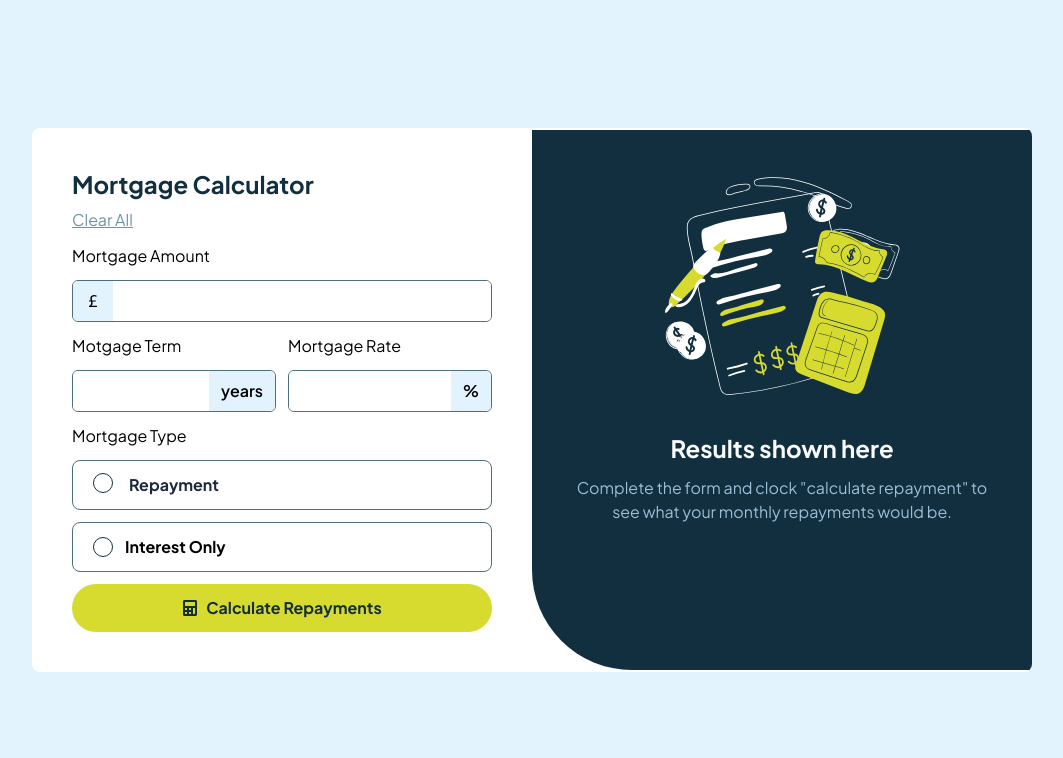
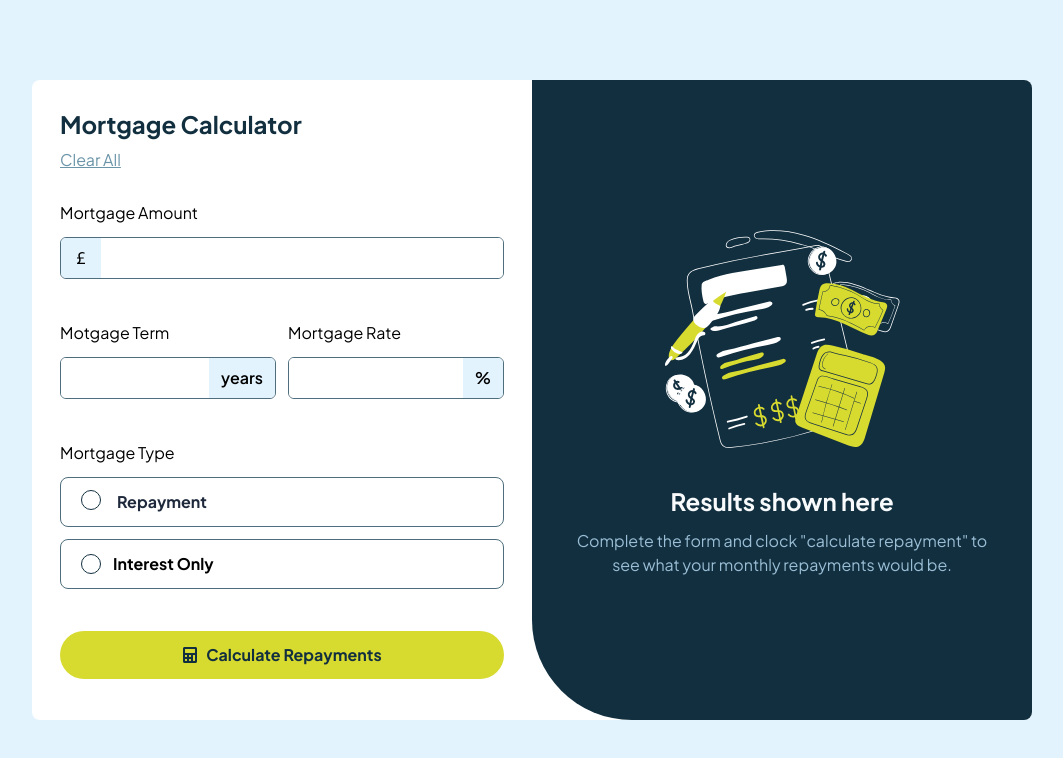
Before and after one commit to flaviogp/mortgage-repayment-calculator-main, a React (Vite) app: page / in a window 1280 px wide. Shown: the top 758 px of the page, without its empty margins (108-1171 px from the left). Built offline with nearby package versions, Linux system fonts and the light colour scheme.

Commit message:
style: fixed Desktop desigin

```diff
--- a/src/components/container.tsx
+++ b/src/components/container.tsx
@@ -1,6 +1,6 @@
 const Container = ({ children }: React.PropsWithChildren) => {
   return (
-    <div className="flex flex-col items-center max-w-[1000px] bg-white rounded-lg overflow-hidden md:flex-row [&>*]:md:min-w-[50%] [&>*]:md:max-w-[50%]   ">
+    <div className="flex flex-col items-center max-w-[1000px] bg-white rounded-lg overflow-hidden md:flex-row  md:h-[640px] [&>*]:md:min-w-[50%] [&>*]:md:max-w-[50%]   ">
       {children}
     </div>
   );
--- a/src/components/form.tsx
+++ b/src/components/form.tsx
@@ -95,7 +95,7 @@ const Form = ({ setFormFields }: FormProps) => {
     if (!error) return;
 
     const message = error.message;
-    return <p className="text-red">{message}</p>;
+    return <p className="text-red text-sm">{message}</p>;
   };
 
   const handleSetFields = (
@@ -125,7 +125,7 @@ const Form = ({ setFormFields }: FormProps) => {
   };
 
   return (
-    <div className="p-5 flex flex-col gap-3 w-full max-w-[500px] md:p-10">
+    <div className="p-5 flex flex-col gap-4 w-full h-full max-w-[500px] md:p-7">
       <div className="">
         <h2 className="mb-2 text-2xl font-bold text-slate-900">
           Mortgage Calculator
@@ -137,7 +137,7 @@ const Form = ({ setFormFields }: FormProps) => {
           Clear All
         </span>
       </div>
-      <form className="flex flex-col gap-3">
+      <form className="flex flex-col gap-4  md:h-full md:justify-around">
         {/* AMOUNT */}
         <div className="w-full flex flex-col gap-3">
           <label htmlFor="amount">Mortgage Amount</label>
@@ -252,8 +252,8 @@ const Form = ({ setFormFields }: FormProps) => {
             />
             Interest Only
           </label>
+          {showErrorMessage("type")}
         </div>
-        {showErrorMessage("type")}
         <button
           className="flex gap-2 font-bold text-slate-900 bg-lime hover:bg-lime/70 p-3 items-center justify-center w-full rounded-full"
           onClick={(e) => handleSetFields(e)}
--- a/src/components/result.tsx
+++ b/src/components/result.tsx
@@ -28,7 +28,7 @@ const Result = ({ formFields }: ResultProps) => {
     return total.toFixed(2);
   };
   return (
-    <div className="text-slate-300 p-5 bg-slate-900  md:min-h-[540px]  md:p-10 md:rounded-bl-[100px]">
+    <div className=" flex items-center justify-center text-slate-300 p-5 bg-slate-900 h-full  md:min-h-[540px]  md:p-7 md:rounded-bl-[100px]">
       {!formFields ? (
         <div className="max-w-[420px] flex flex-col gap-3">
           <div className="w-full h-[250px]">
```
